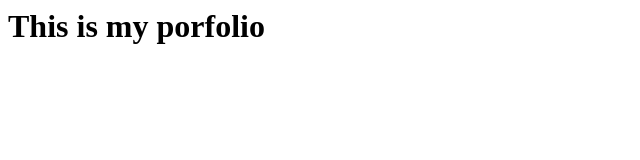
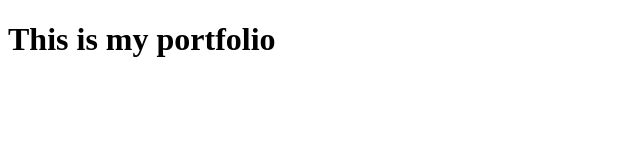
Before and after one commit to pegeneroso/porfolio.pegeneroso.me, a plain HTML site: page index.html in a window 1280 px wide. Shown: the whole page, without its empty margins (0-640 px from the left). Drawn offline with Linux system fonts and the light colour scheme.

Commit message:
Update index.html

```diff
--- a/index.html
+++ b/index.html
@@ -1 +1,13 @@
-<h1> This is my porfolio <h1>
+<!DOCTYPE html>
+<html>
+
+<head>
+  <title>Subdomain</title>
+</head>
+
+<body>
+
+  <h1>This is my portfolio </h1>
+
+</body>
+</html>
```
